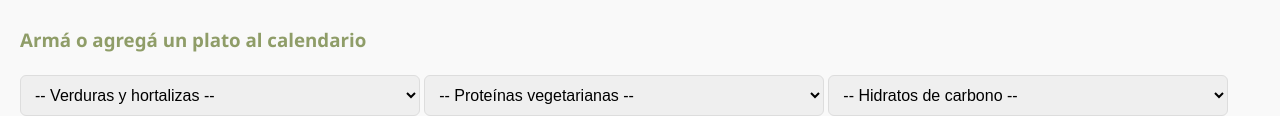
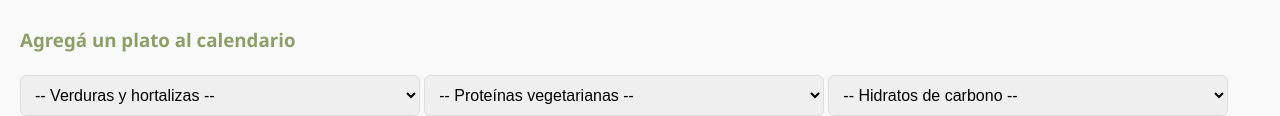
Before and after one commit to MateoPascullo/Calendario-de-Comidas, a plain HTML site: page organizador comidas corregido/index-vegetariano.html in a window 1280 px wide. Shown: the part 590-706 px from the top of the page. Drawn offline with nearby package versions, Linux system fonts and the light colour scheme.

Commit message:
actualzacion h3 index-vegetariano.html

```diff
--- a/organizador comidas corregido/index-vegetariano.html
+++ b/organizador comidas corregido/index-vegetariano.html
@@ -22,7 +22,7 @@
     <img src="plato-buen-comer.png" alt="Plato saludable" class="plato-saludable">
   </div>
 
- <h3 id="form-plato">Armá o agregá un plato al calendario</h3>
+ <h3 id="form-plato">Agregá un plato al calendario</h3>
 
 
 
```
